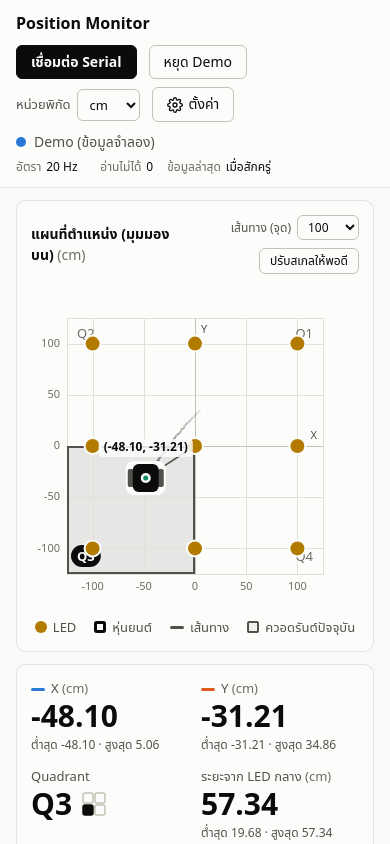
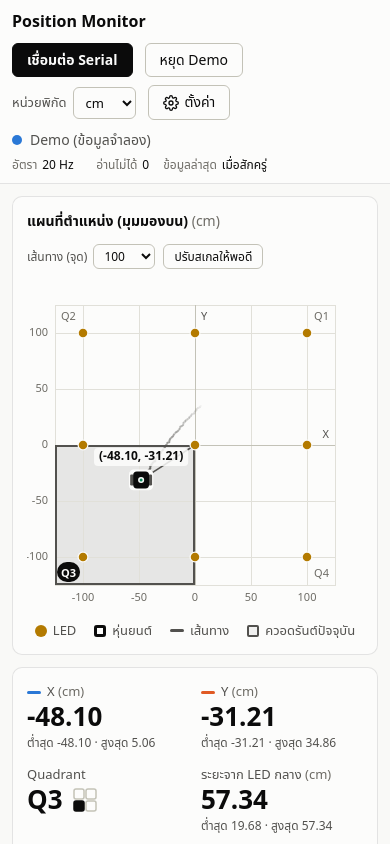
Before and after one commit to YuttakanS/Ui-for-monitoring-robot, a plain HTML site: page index.html in a window 390 px wide. Both pictures are taken after a click on the button "Demo". Shown: the top 844 px of the page. Drawn offline with Linux system fonts and the light colour scheme.

Commit message:
feat(ui): make the side panel flexible and stack it under the map
The side panel sizes between 280 and 340 px instead of a fixed 320 px.
At 900 px and below it moves under the map, and its cards share rows
while there is room (2-3 across on tablets, 1 on phones). On phones the
padding tightens, the settings menu stays on screen, and map markers
(LEDs, robot, quadrant labels) scale down with the map so they don't
cover each other. No horizontal scroll from 360 to 1600 px.

Co-Authored-By: Claude Opus 5.5 <noreply@anthropic.com>

```diff
--- a/app.js
+++ b/app.js
@@ -687,10 +687,11 @@
    * 2D map (top view): 3x3 LED grid, centre LED at the origin, robot at (x, y)
    * ===================================================================== */
 
-  function drawRobot(ctx, x, y) {
+  function drawRobot(ctx, x, y, scale) {
     var s = 14;
     ctx.save();
     ctx.translate(x, y);
+    ctx.scale(scale, scale);
     ctx.fillStyle = C.surface; // surface ring so it stays legible over grid lines
     ctx.beginPath(); ctx.roundRect(-s - 6, -s - 3, 2 * s + 12, 2 * s + 6, 8); ctx.fill();
     ctx.fillStyle = C.text2;   // wheels
@@ -708,10 +709,12 @@
   function drawMap() {
     var f = fitCanvas(el.map), ctx = f.ctx, w = f.w, h = f.h;
     ctx.clearRect(0, 0, w, h);
-    var pad = 36;
+    var pad = w < 400 ? 28 : 36; // room for tick labels; tighter on phones
     var half = (Math.min(w, h) - pad * 2) / 2;
     if (half < 40) return;
     var cx = w / 2, cy = h / 2;
+    // markers shrink on small maps (phones) so they don't cover each other
+    var mk = Math.max(0.55, Math.min(1, half / 230));
     // Grid and ticks work in the display unit; sample values (cm) go through f.
     // Factors are powers of 10, so a "nice" cm range stays nice in mm and m.
     var f = unitInfo().f;
@@ -762,22 +765,25 @@
     ctx.fillText('Y', cx + 6, cy - half + 6);
 
     // Quadrant labels in the outer corners
+    // smaller labels tucked further into the corners on small maps, clear of the corner LEDs
+    var qi = mk < 0.8 ? 6 : 10, qf = mk < 0.8 ? 11 : 13;
     var qPos = {
-      1: [cx + half - 10, cy - half + 10, 'right', 'top'],
-      2: [cx - half + 10, cy - half + 10, 'left', 'top'],
-      3: [cx - half + 10, cy + half - 10, 'left', 'bottom'],
-      4: [cx + half - 10, cy + half - 10, 'right', 'bottom']
+      1: [cx + half - qi, cy - half + qi, 'right', 'top'],
+      2: [cx - half + qi, cy - half + qi, 'left', 'top'],
+      3: [cx - half + qi, cy + half - qi, 'left', 'bottom'],
+      4: [cx + half - qi, cy + half - qi, 'right', 'bottom']
     };
     for (var q = 1; q <= 4; q++) {
       var active = s && s.quadrant === q;
-      ctx.font = (active ? '600 ' : '') + '13px ' + C.font;
+      ctx.font = (active ? '600 ' : '') + qf + 'px ' + C.font;
       ctx.textAlign = qPos[q][2]; ctx.textBaseline = qPos[q][3];
       if (active) {
         // active label as a filled pill, so it doesn't rely on weight alone
-        var qw = ctx.measureText('Q' + q).width + 12, qx = qPos[q][2] === 'right' ? qPos[q][0] - qw + 6 : qPos[q][0] - 6;
-        var qy = qPos[q][3] === 'top' ? qPos[q][1] - 3 : qPos[q][1] - 19;
+        var ph = qf + 9, pp = qi < 10 ? 4 : 6;
+        var qw = ctx.measureText('Q' + q).width + 2 * pp, qx = qPos[q][2] === 'right' ? qPos[q][0] - qw + pp : qPos[q][0] - pp;
+        var qy = qPos[q][3] === 'top' ? qPos[q][1] - 3 : qPos[q][1] - ph + 3;
         ctx.fillStyle = C.text;
-        ctx.beginPath(); ctx.roundRect(qx, qy, qw, 22, 11); ctx.fill();
+        ctx.beginPath(); ctx.roundRect(qx, qy, qw, ph, ph / 2); ctx.fill();
         ctx.fillStyle = C.surface;
       } else ctx.fillStyle = C.muted;
       ctx.fillText('Q' + q, qPos[q][0], qPos[q][1]);
@@ -804,21 +810,22 @@
     for (var li = 0; li < LEDS.length; li++) {
       var ex = PX(LEDS[li][0] * f), ey = PY(LEDS[li][1] * f);
       ctx.fillStyle = C.surface;
-      ctx.beginPath(); ctx.arc(ex, ey, 9, 0, Math.PI * 2); ctx.fill();
+      ctx.beginPath(); ctx.arc(ex, ey, 9 * mk, 0, Math.PI * 2); ctx.fill();
       ctx.fillStyle = C.led;
-      ctx.beginPath(); ctx.arc(ex, ey, 7, 0, Math.PI * 2); ctx.fill();
+      ctx.beginPath(); ctx.arc(ex, ey, 7 * mk, 0, Math.PI * 2); ctx.fill();
     }
 
     // Robot + coordinate label
     if (s) {
       var rx = PX(s.x * f), ry = PY(s.y * f);
-      drawRobot(ctx, rx, ry);
+      drawRobot(ctx, rx, ry, mk);
       var label = '(' + fmtLen(s.x) + ', ' + fmtLen(s.y) + ')';
       ctx.font = '600 12px ' + C.font;
       var tw = ctx.measureText(label).width;
       var lx = Math.max(4 + tw / 2, Math.min(w - 4 - tw / 2, rx));
-      var above = ry - 30 > 12;
-      var ly = above ? ry - 30 : ry + 30;
+      var gap = 12 + 18 * mk;
+      var above = ry - gap > 12;
+      var ly = above ? ry - gap : ry + gap;
       ctx.fillStyle = C.surface;
       ctx.globalAlpha = 0.85;
       ctx.beginPath(); ctx.roundRect(lx - tw / 2 - 5, ly - 9, tw + 10, 18, 4); ctx.fill();
--- a/style.css
+++ b/style.css
@@ -152,7 +152,8 @@ body {
 /* ---------- layout ---------- */
 main {
   display: grid;
-  grid-template-columns: minmax(0, 1fr) 320px;
+  /* side panel grows and shrinks with the window instead of a fixed width */
+  grid-template-columns: minmax(0, 1fr) minmax(280px, 340px);
   gap: 12px;
   padding: 12px 16px;
   max-width: 1280px;
@@ -318,8 +319,18 @@ th:first-child, td:first-child { text-align: left; }
   overflow-wrap: anywhere;
 }
 
-@media (max-width: 820px) {
+/* Narrow: the side panel moves below the map; its cards sit side by side
+   while there is room (2 columns on tablets, 1 on phones). */
+@media (max-width: 900px) {
   main { grid-template-columns: minmax(0, 1fr); }
-  .map-card, .side, .chart-card, .table-card { grid-column: 1; }
+  .map-card, .side, .chart-card, .table-card, .chart-toolbar { grid-column: 1; }
+  .side { display: grid; grid-template-columns: repeat(auto-fit, minmax(260px, 1fr)); align-items: start; }
   .status { margin-left: 0; }
 }
+@media (max-width: 480px) {
+  main { padding: 12px; }
+  .bar { padding: 10px 12px; }
+  .tile-value { font-size: 26px; }
+  .card-head { flex-wrap: wrap; }
+}
+.settings-panel { max-width: calc(100vw - 32px); }
```
